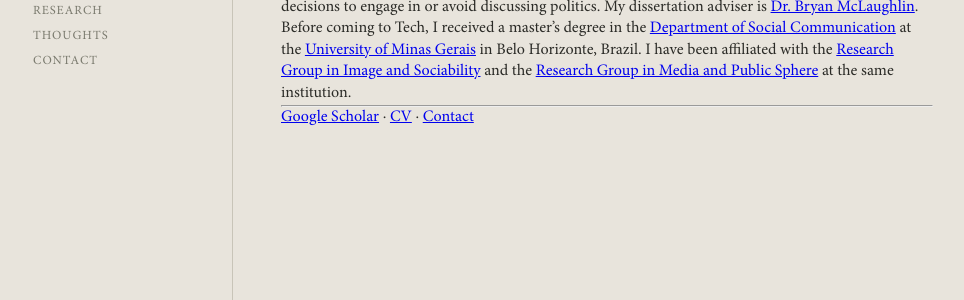
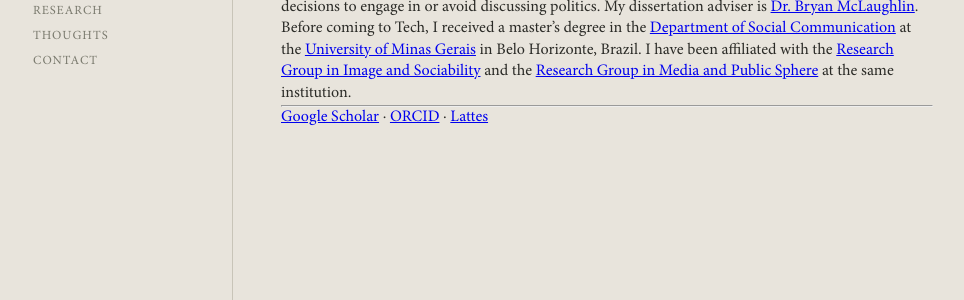
Before and after one commit to pedrohprocha/pedrohprocha.github.io, a Jekyll site: the page built from index.md, in a window 1280 px wide. Shown: the part 181-481 px from the top of the page, without its empty margins (157-1121 px from the left). Built offline with Jekyll 4.4.1, drawn with Linux system fonts in a browser that asks for light colours; some web fonts are replaced.

Commit message:
restore index links

```diff
--- a/index.md
+++ b/index.md
@@ -13,4 +13,4 @@ Before coming to Tech, I received a master's degree in the [Department of Social
 
 ---
 
-[Google Scholar](https://scholar.google.com/citations?user=LBnOt9wAAAAJ&hl=en&inst=6726858233868544323) &middot; [CV]({{ '/cv' | relative_url }}) &middot; [Contact]({{ '/contact' | relative_url }})
+[Google Scholar](https://scholar.google.com/citations?user=LBnOt9wAAAAJ&hl=en&inst=6726858233868544323) &middot; [ORCID](https://orcid.org/0000-0002-2762-9891) &middot; [Lattes](http://lattes.cnpq.br/8720377365114820)
```
